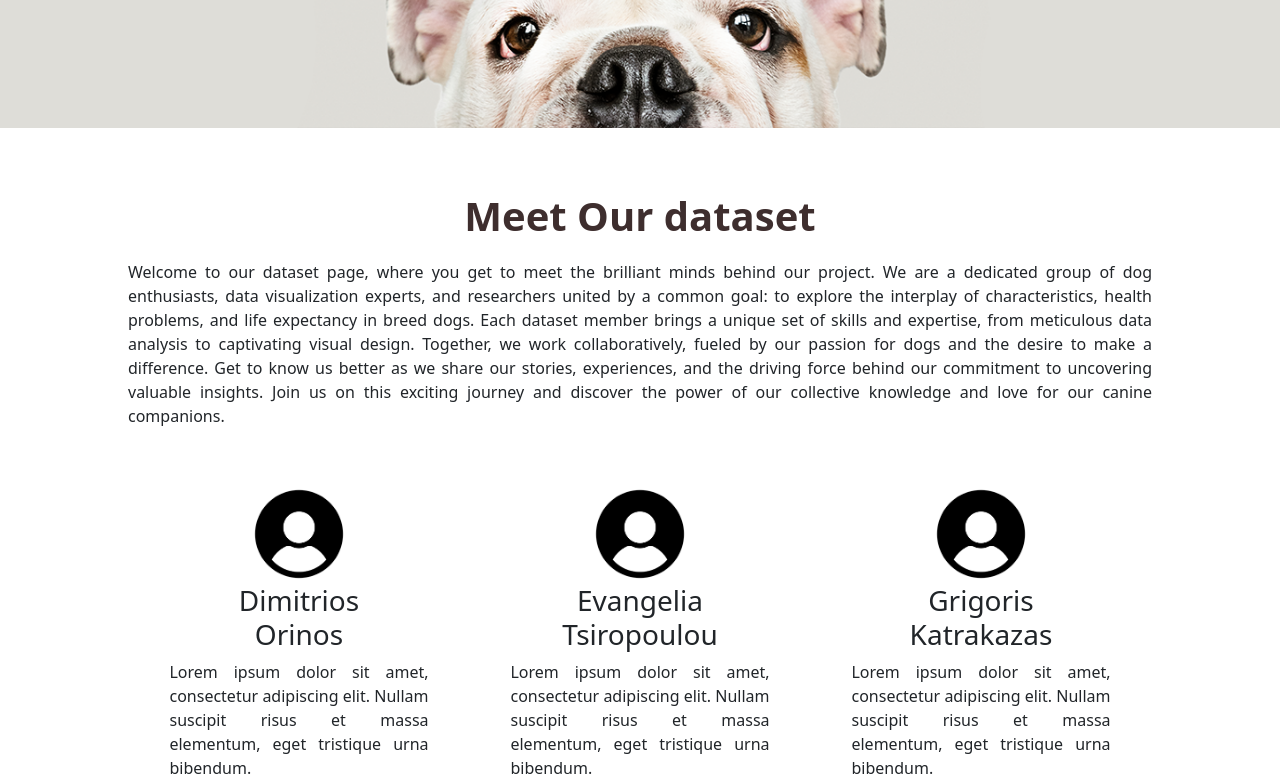
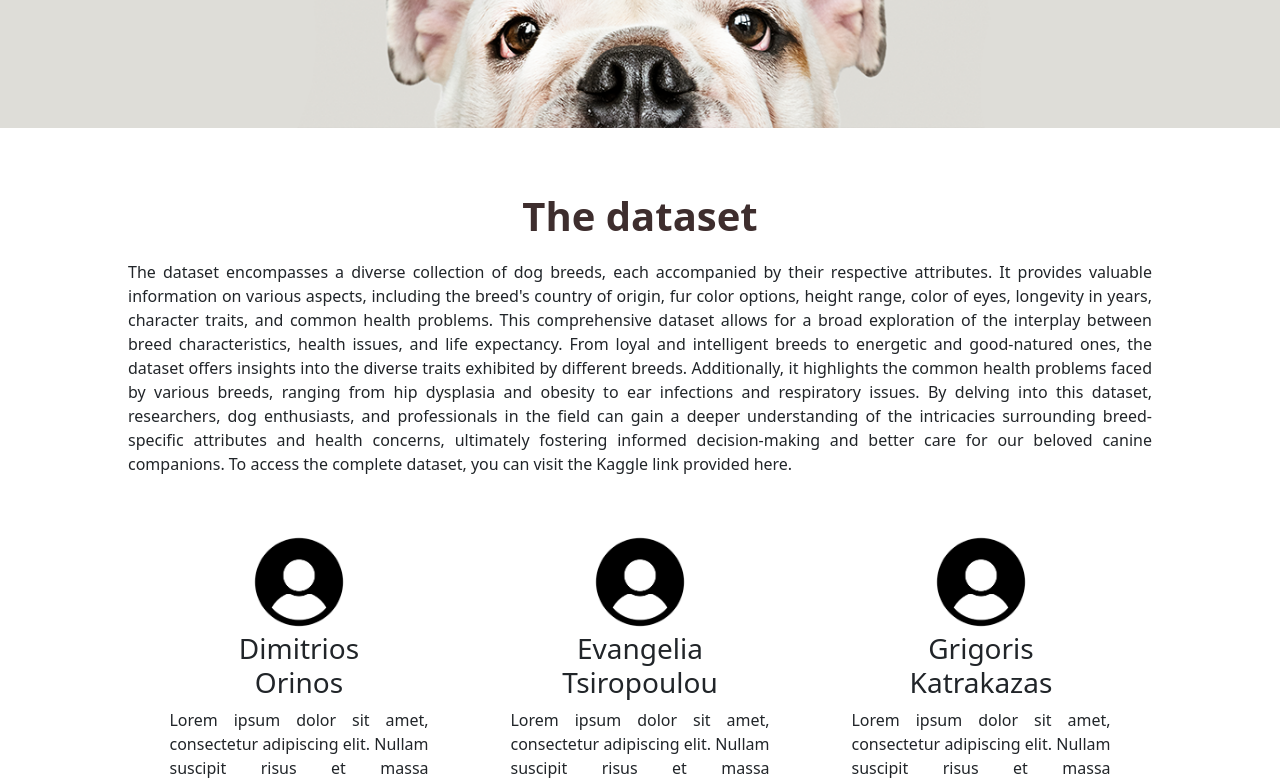
Before and after one commit to gkatrakazas/Dogs-breed, a React (Create React App) app: page /dogs_breed/dataset in a window 1280 px wide. Shown: the part 672-1456 px from the top of the page. Built offline with nearby package versions, Linux system fonts and the light colour scheme.

Commit message:
update home page dataset

```diff
--- a/src/pages/Dataset.js
+++ b/src/pages/Dataset.js
@@ -11,16 +11,27 @@ function ourdataset() {
 
         <div className="column box">
           <div className="column-content">
-            <p id='main-title'>Uniting Passion, Expertise, and Dedication</p>
+            <p id='main-title'>Unveiling Insights from the Dog Breeds Dataset</p>
           </div>
         </div>
       </div>
 
       <div className="dataset-container">
-        <h4 className='subtitle'>Meet Our dataset</h4>
+        <h4 className='subtitle'>The dataset</h4>
         <p>
-Welcome to our dataset page, where you get to meet the brilliant minds behind our project. We are a dedicated group of dog enthusiasts, data visualization experts, and researchers united by a common goal: to explore the interplay of characteristics, health problems, and life expectancy in breed dogs. Each dataset member brings a unique set of skills and expertise, from meticulous data analysis to captivating visual design. Together, we work collaboratively, fueled by our passion for dogs and the desire to make a difference. Get to know us better as we share our stories, experiences, and the driving force behind our commitment to uncovering valuable insights. Join us on this exciting journey and discover the power of our collective knowledge and love for our canine companions.</p>
-
+        The dataset encompasses a diverse collection of dog breeds, each accompanied by
+         their respective attributes. It provides valuable information on various aspects,
+         including the breed's country of origin, fur color options, height range, color of eyes,
+         longevity in years, character traits, and common health problems. This comprehensive
+         dataset allows for a broad exploration of the interplay between breed characteristics,
+         health issues, and life expectancy. From loyal and intelligent breeds to energetic and
+         good-natured ones, the dataset offers insights into the diverse traits exhibited by different breeds.
+         Additionally, it highlights the common health problems faced by various breeds, ranging from hip
+         dysplasia and obesity to ear infections and respiratory issues. By delving into this dataset,
+         researchers, dog enthusiasts, and professionals in the field can gain a deeper understanding
+         of the intricacies surrounding breed-specific attributes and health concerns, ultimately
+         fostering informed decision-making and better care for our beloved canine companions.
+        To access the complete dataset, you can visit the Kaggle link provided here.</p>
         <div className='dataset-content'>
           <div className="dataset-column">
             <img src={img} alt="Dimitrios Orinos" />
--- a/src/pages/Home.js
+++ b/src/pages/Home.js
@@ -11,14 +11,18 @@ function Home() {
       <div className='container_home'>
         <div className="column box">
           <div className="column-content">
-            <p id='main-title'>Exploring the Interplay: Characteristics, Health Problems, and Life Expectancy of Breed Dogs</p>
+            <p id='main-title'>Exploring the Characteristics, Health Problems, and Life Expectancy of Breed Dogs</p>
           </div>
         </div>
       </div>
 
       <div className="intro-container">
         <h4 className='subtitle'>Introduction</h4>
-        <p>This visualization project explores the relationship between characteristics, health problems, and life expectancy of breed dogs. By analyzing data on breed-specific traits, common health issues, and average lifespan, the project aims to uncover insights into how these factors interact and impact the longevity of different dog breeds. So the dog lovers from this visualization are able to know how long its breed lives and why!</p>
+        <p>This visualization project explores the relationship between characteristics,
+          health problems, and life expectancy of breed dogs. By analyzing data on breed-specific traits,
+          common health issues, and average lifespan, the project aims to uncover insights into how these
+          factors interact and impact the longevity of different dog breeds. So the dog lovers from this
+          visualization are able to know how long its breed lives and why!</p>
       </div>
 
       <div className="aims_target_container">
```
